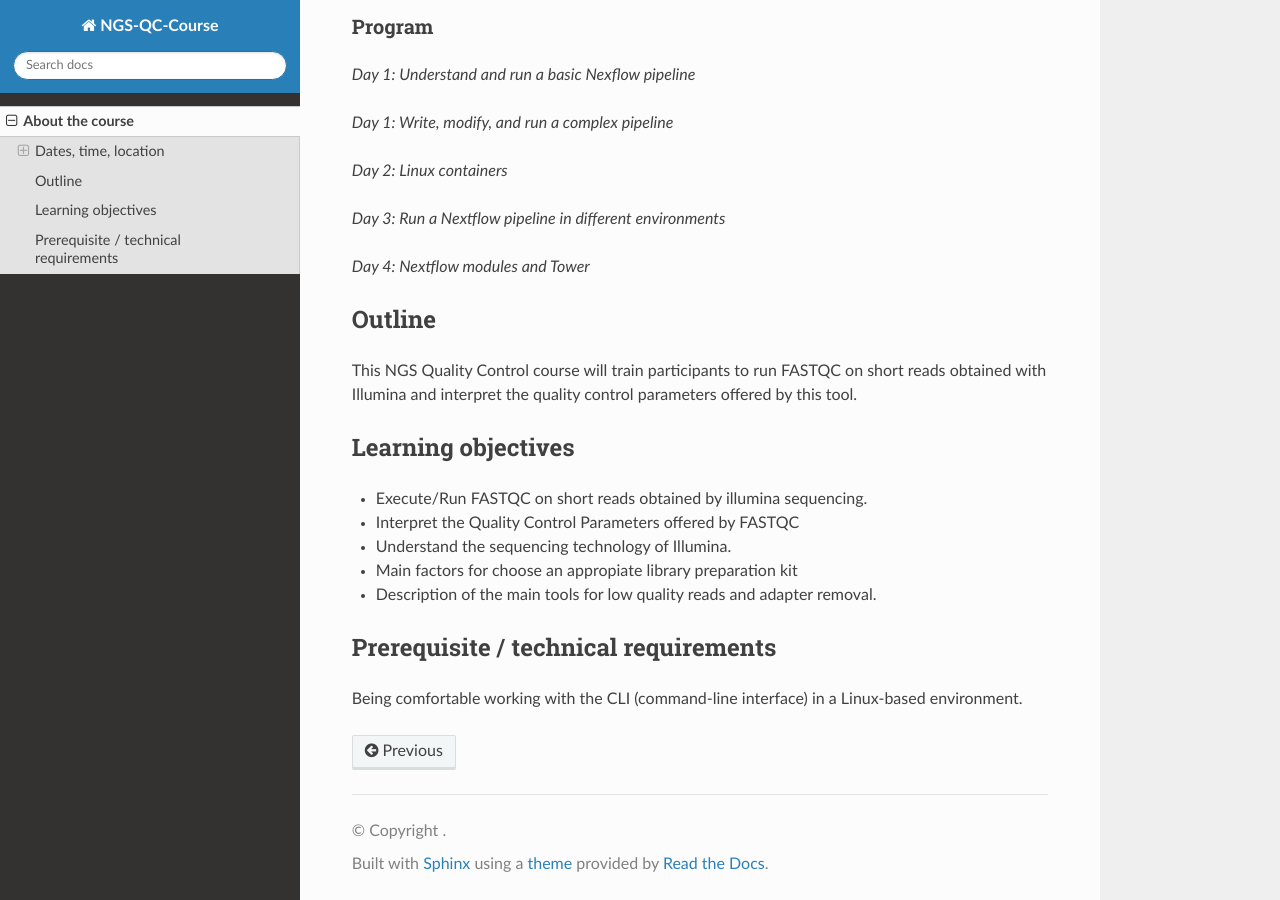
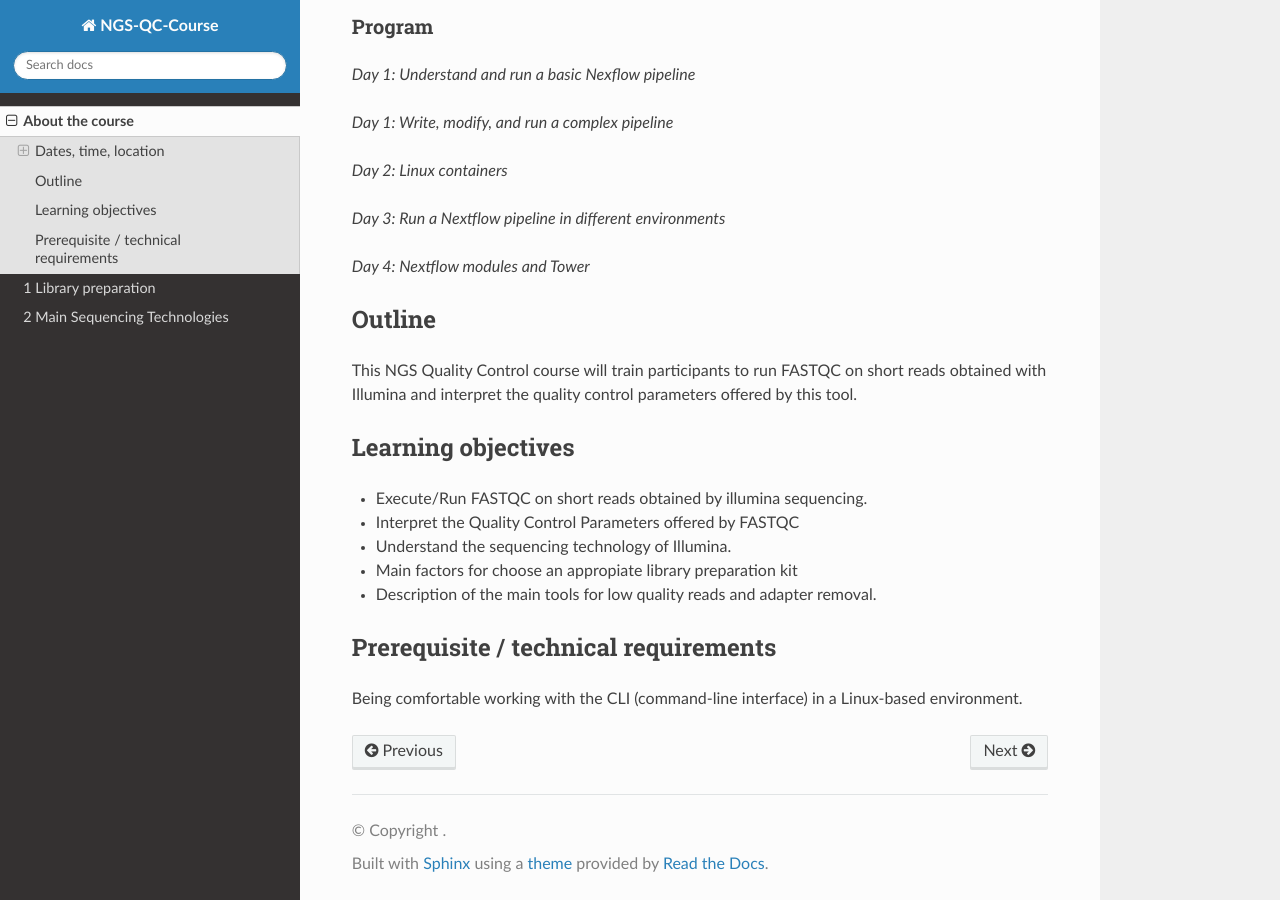
Before and after one commit to biocorecrg/NGS-QC-Course, a Sphinx documentation site: the page built from docs/about.rst, in a window 1280 px wide and 900 px high, scrolled down 788 px. Built offline with Sphinx 7.4.7 and the Read the Docs theme 2.0.0, drawn with Linux system fonts in a browser that asks for light colours; pages that are not in the unit, such as notebooks, are missing from menus.

Commit message:
index.rst updated

```diff
--- a/docs/index.rst
+++ b/docs/index.rst
@@ -13,4 +13,5 @@ Contents:
    :maxdepth: 1
 
    about
-   1- Library_preparation_key_concepts
+   1- Library_preparation
+   2- Sequencing_technologies
```
